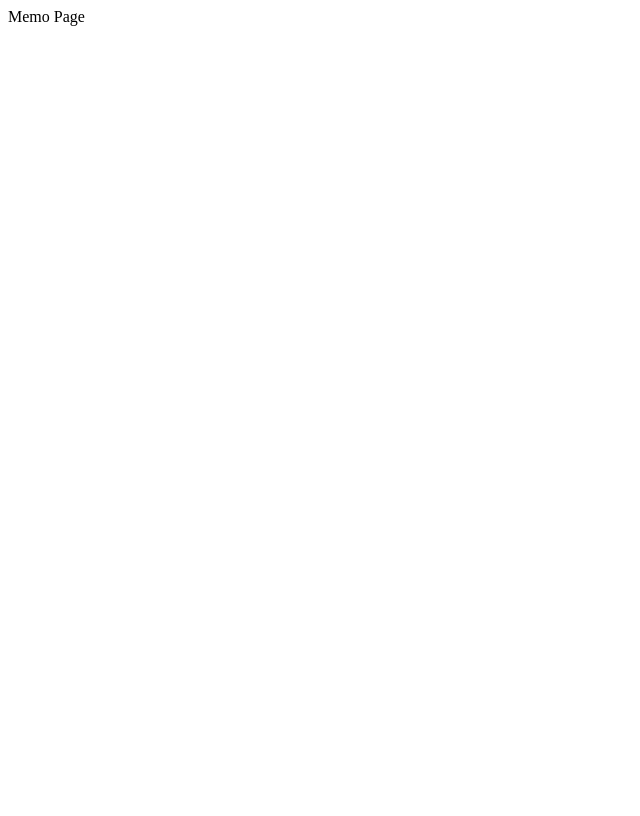
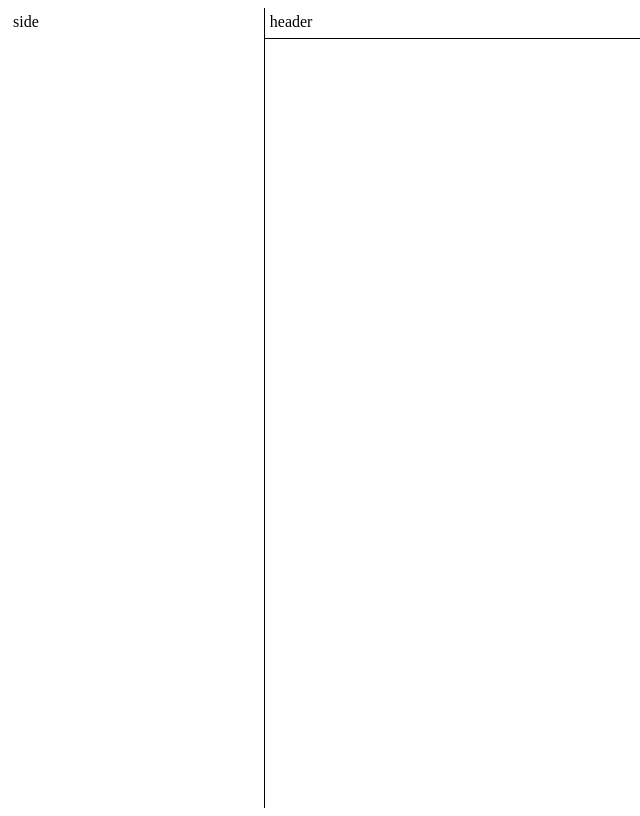
Before and after one commit to swjsh19/Personal-Calendar-Management, a browser extension: page src/screen/memo/index.html in a window 1280 px wide. Shown: the whole page, without its empty margins (0-640 px from the left). Drawn offline with Linux system fonts and the light colour scheme.

Commit message:
구조 나누기

```diff
--- /dev/null
+++ b/src/css/memo.css
@@ -0,0 +1,26 @@
+.container{
+    display: flex;
+    width:100vw;
+    height:100vh;
+    flex-direction: row;
+}
+.side-conatiner{
+    width:20%;
+    height: 100%;
+    border-right: 1px solid black;
+}
+.side-content{
+    margin:5px;
+}
+.memo-container{
+    width:80%;
+    height: 100%;
+}
+.memo-header{
+    padding: 5px;
+    height:20px;
+    border-bottom: 1px solid black;
+}
+.memo-text-container{
+    height: 90%;
+}
--- a/src/screen/memo/index.html
+++ b/src/screen/memo/index.html
@@ -4,9 +4,31 @@
         <meta charset="UTF-8">
         <meta http-equiv="X-UA-Compatible" content="IE=edge">
         <meta name="viewport" content="width=device-width, initial-scale=1.0">
+        <link rel="stylesheet" type="text/css" href="../../css/memo.css">
         <title>Memo</title>
     </head>
     <body>
-        Memo Page
+        <div class="container">
+            <div class="side-conatiner">
+                <div class="side-content">
+                    side
+                </div>
+            </div>
+            <div class="memo-container">
+                <div class="memo-content">
+                    <div class="memo-header">
+                        header
+                    </div>
+                    <div class="memo-text-container">
+                        <div class="memo-text-enter-day">
+
+                        </div>
+                        <div class="memo-text-content">
+
+                        </div>
+                    </div>
+                </div>
+            </div>
+        </div>
     </body>
 </html>
```
Also changed, not shown: src/js/util.js (+19 -0 lines), src/js/memo.js (added).
